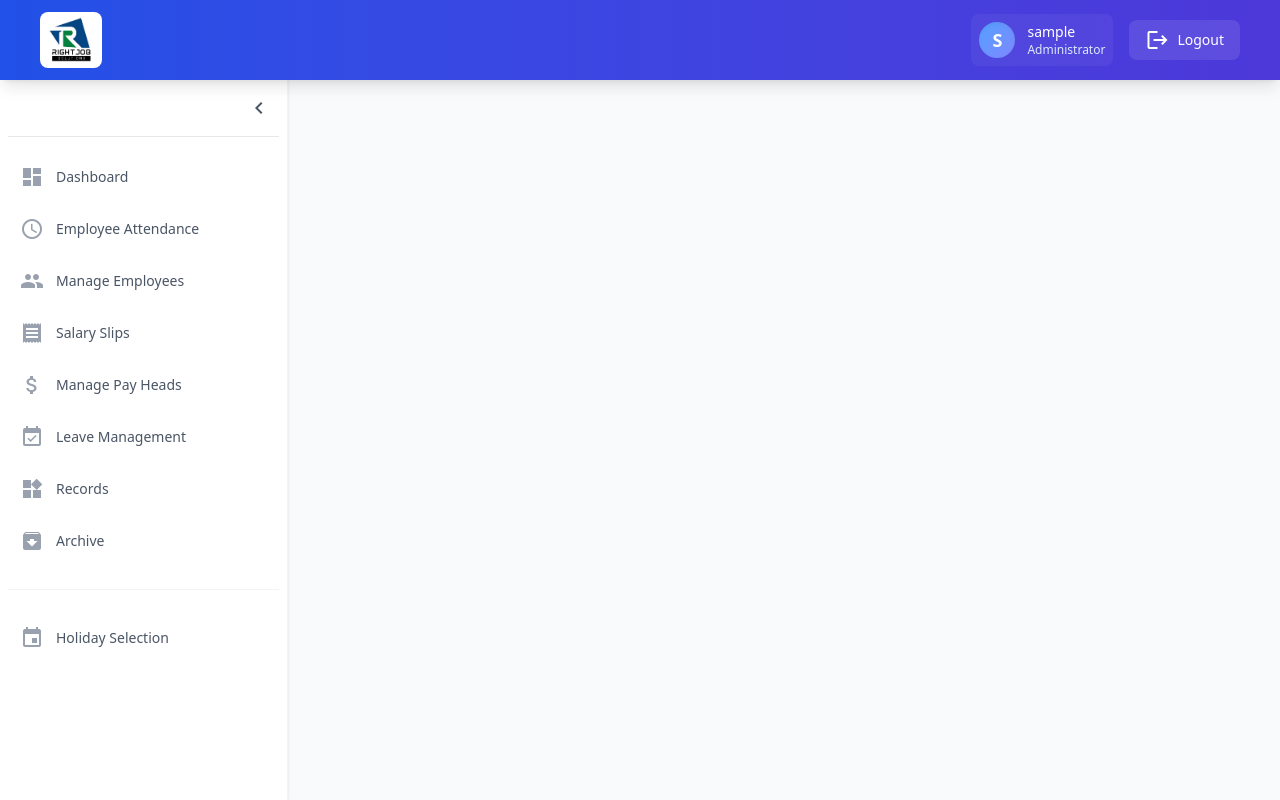
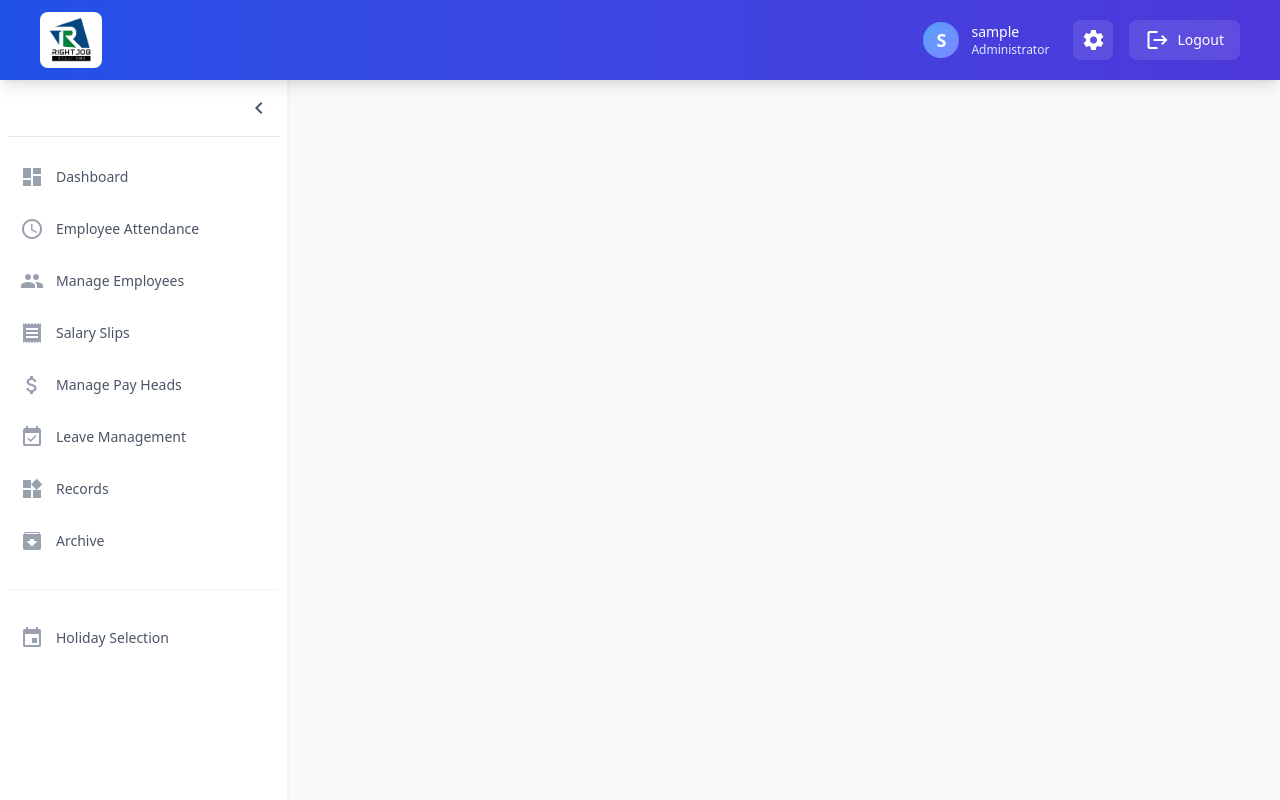
Before and after one commit to nocturnalDev11/payroll-system, a Vue app in the folder frontend/: page /admin in a window 1280 px wide. Built offline with nearby package versions, Linux system fonts and the light colour scheme; sample sign-in values are in the browser's storage; a web font is replaced by a local one.

Commit message:
feat: refactor admin layout for improved navigation and settings access

```diff
--- a/frontend/src/layouts/AdminLayout.vue
+++ b/frontend/src/layouts/AdminLayout.vue
@@ -79,10 +79,8 @@ onMounted(() => {
                     </div>
                 </div>
                 <div class="flex items-center space-x-2 sm:space-x-4">
-                    <Dropdown align="right" width="56">
-                        <template #trigger>
-                            <div
-                                class="flex items-center bg-white/5 rounded-lg p-1 sm:p-2 hover:bg-white/10 transition-all cursor-pointer">
+                    <router-link to="/admin/dashboard"
+                        class="flex items-center rounded-lg p-1 sm:p-2 transition-all cursor-pointer">
                         <div
                             class="h-8 w-8 sm:h-9 sm:w-9 rounded-full bg-gradient-to-br from-blue-400 to-indigo-400 flex items-center justify-center shadow-inner">
                             <span class="text-base sm:text-lg font-semibold">{{ adminInitial }}</span>
@@ -91,16 +89,14 @@ onMounted(() => {
                             <p class="text-xs sm:text-sm font-medium">{{ username }}</p>
                             <p class="text-xs text-blue-100">Administrator</p>
                         </div>
-                            </div>
-                        </template>
-                        <template #content>
-                            <DropdownLink :href="'/admin/settings'" as="router-link">Settings</DropdownLink>
-                            <DropdownLink :href="'/admin-login'" @click.prevent="logout" as="button">Logout
-                            </DropdownLink>
-                        </template>
-                    </Dropdown>
-                    <button @click="logout"
-                        class="flex items-center px-2 py-1 sm:px-4 sm:py-2 rounded-lg bg-white/10 hover:bg-white/20 transition-all duration-200 focus:outline-none focus:ring-2 focus:ring-white/50 active:scale-95 whitespace-nowrap">
+                    </router-link>
+                    <router-link to="/admin/settings" title="Settings"
+                        class="flex items-center p-2 rounded-lg bg-white/10 hover:bg-white/20 transition-all duration-200 focus:outline-none focus:ring-2 focus:ring-white/50 active:scale-95 whitespace-nowrap">
+                        <span class="material-icons text-sm">settings</span>
+                    </router-link>
+
+                    <button @click="logout" title="Logout"
+                        class="flex items-center px-2 py-1 sm:px-4 sm:py-2 rounded-lg bg-white/10 hover:bg-white/20 transition-all duration-200 focus:outline-none focus:ring-2 focus:ring-white/50 active:scale-95 whitespace-nowrap cursor-pointer">
                         <span class="material-icons text-sm">logout</span>
                         <span class="ml-1 sm:ml-2 text-xs sm:text-sm font-medium hidden sm:inline">Logout</span>
                     </button>
@@ -114,7 +110,8 @@ onMounted(() => {
                 isSidebarMinimized ? 'w-16' : 'w-72'
             ]">
                 <nav class="pt-24 pb-4 px-2">
-                    <button @click="toggleSidebar" class="w-full flex justify-end px-2 mb-4 cursor-pointer" title="Toggle Sidebar">
+                    <button @click="toggleSidebar" class="w-full flex justify-end px-2 mb-4 cursor-pointer"
+                        title="Toggle Sidebar">
                         <span class="material-icons text-gray-600 hover:text-blue-700">
                             {{ isSidebarMinimized ? 'chevron_right' : 'chevron_left' }}
                         </span>
```
Lines whose indentation alone changed are shown as unchanged.
